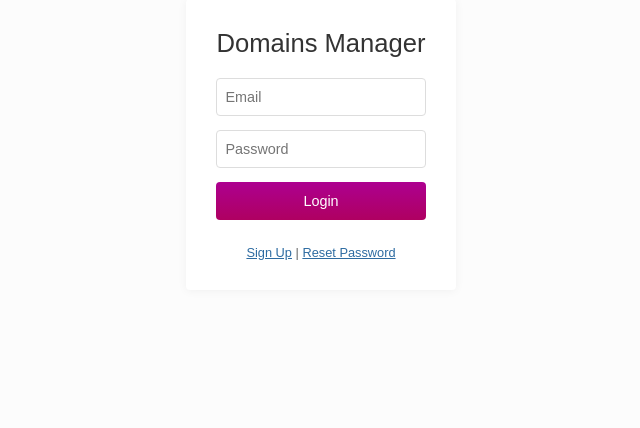
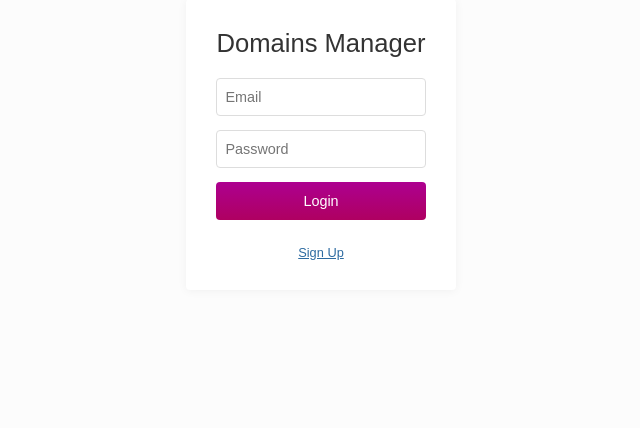
Before and after one commit to pinai4/practice-symfony-react, a Symfony app: template api/templates/login/index.html.twig in a window 1280 px wide. Shown: the part 256-684 px from the top of the page, without its empty margins (319-959 px from the left). Run offline with Twig, Linux system fonts and the light colour scheme; the template is opened without the code that fills it, so the values that code supplies are empty; some libraries are stand-ins or nearby versions.

Commit message:
Backend login page template small fix

```diff
--- a/api/templates/login/index.html.twig
+++ b/api/templates/login/index.html.twig
@@ -20,7 +20,6 @@
     </form>
 
     <p class="links">
-        <a href="http://localhost:8080/join">Sign Up</a> |
-        <a href="http://localhost:8080/reset">Reset Password</a>
+        <a href="http://localhost:8080/register">Sign Up</a>
     </p>
 {% endblock %}
```
